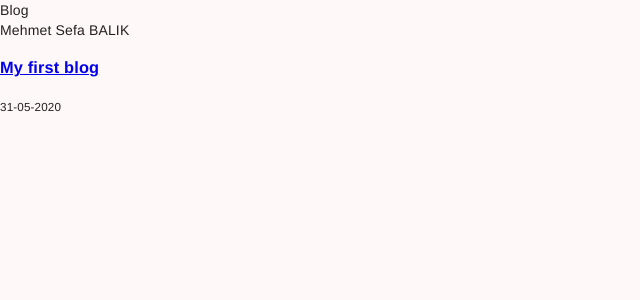
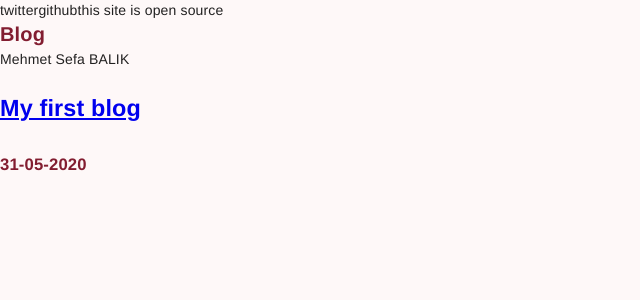
Before and after one commit to mehmetsefabalik/blog, a Next.js app: page / in a window 1280 px wide. Shown: the top 300 px of the page, without its empty margins (0-640 px from the left). Built offline with nearby package versions, Linux system fonts and the light colour scheme.

Commit message:
top section is added to header component

```diff
--- a/containers/header/index.tsx
+++ b/containers/header/index.tsx
@@ -1,6 +1,13 @@
 import React, { FunctionComponent } from "react";
 
 const Header: FunctionComponent = () => {
-  return <header>Blog</header>;
+  return <div id="header-container">
+    <div className="top">
+      <a>twitter</a>
+      <a>github</a>
+      <a>this site is open source</a>
+    </div>
+    <header>Blog</header>
+    </div>;
 };
 export { Header };
--- a/styles/home-page.scss
+++ b/styles/home-page.scss
@@ -1,12 +1,17 @@
 $myFont: Montserrat, Helvetica, sans-serif;
-$bgcolor: #FEF8F8;
 
+:root {
+  --bgcolor: #fef8f8;
+  --header-color: #821d30;
+}
 #home-container {
   font-family: $myFont;
-  background-color: $bgcolor;
+  background-color: var(--bgcolor);
   height: 100vh;
   width: 100vw;
-  header{
-
+  header {
+    color: var(--header-color);
+    font-weight: bold;
+    font-size: 20px;
   }
 }
```
Also changed, not shown: 1 other file (tests, documents, lock files or other folders).
